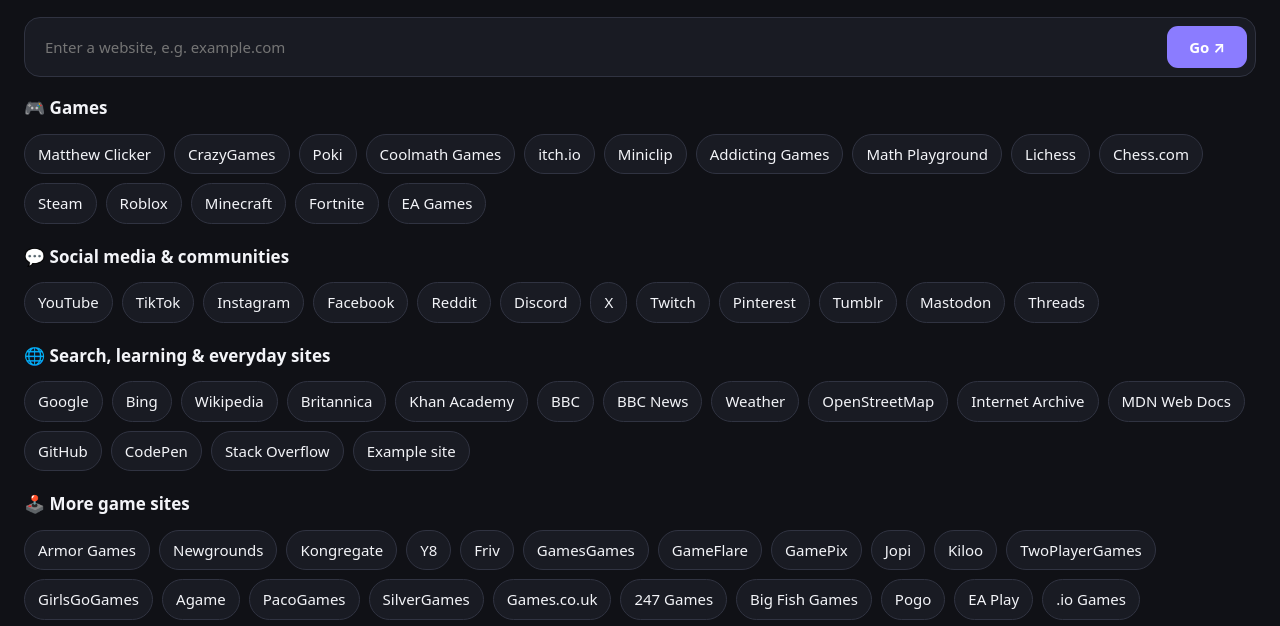
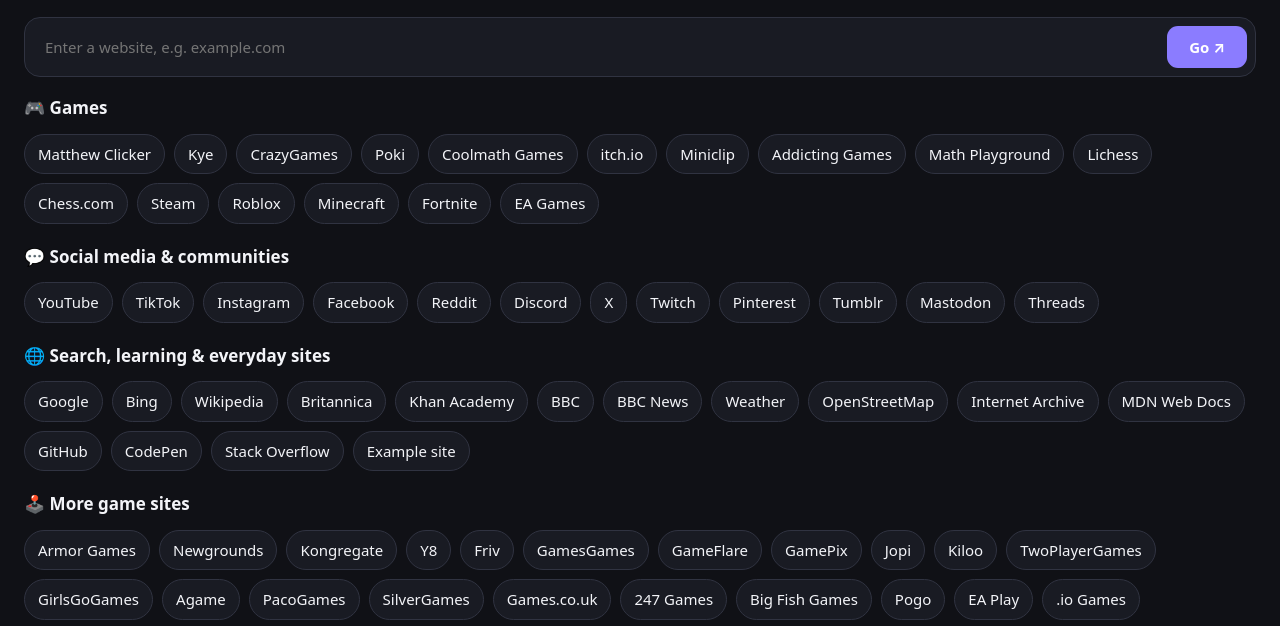
Before and after one commit to MTYT7/MatthewMediaMM, a plain HTML site: page index.html in a window 1280 px wide. Shown: the part 172-798 px from the top of the page. Drawn offline with Linux system fonts and the light colour scheme.

Commit message:
Add Kye game shortcut to web directory

```diff
--- a/index.html
+++ b/index.html
@@ -54,6 +54,7 @@ footer{text-align:center;color:#777;font-size:12px;padding:18px 0 4px}
     <h2>🎮 Games</h2>
     <div class="shortcuts">
       <button class="shortcut" type="button" data-url="https://mtyt7.github.io/MatthewClickerMC/">Matthew Clicker</button>
+      <button class="shortcut" type="button" data-url="https://aidenenksb-ops.github.io/kye/">Kye</button>
       <button class="shortcut" type="button" data-url="https://www.crazygames.com/">CrazyGames</button>
       <button class="shortcut" type="button" data-url="https://poki.com/">Poki</button>
       <button class="shortcut" type="button" data-url="https://www.coolmathgames.com/">Coolmath Games</button>
```
